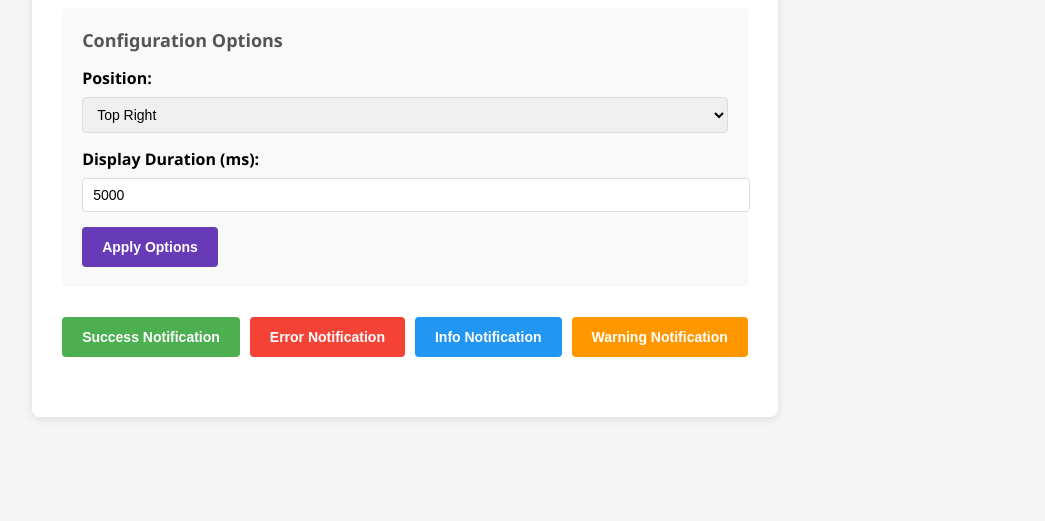
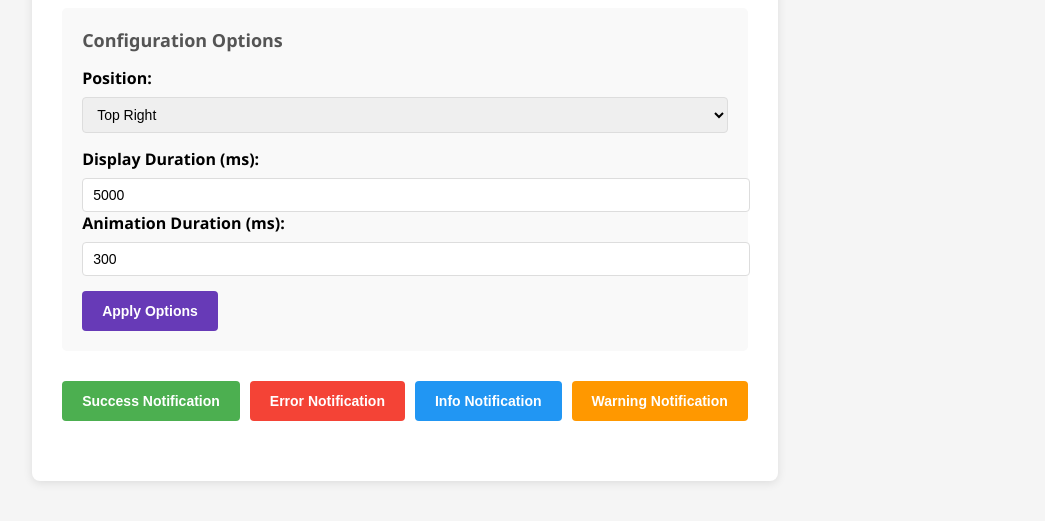
Before and after one commit to yliesn/NotifyJS, a plain HTML site: page index.html in a window 1280 px wide. Both pictures are taken after a click on the button "Apply Options". Shown: the part 125-646 px from the top of the page, without its empty margins (235-1280 px from the left). Drawn offline with Linux system fonts and the light colour scheme.

Commit message:
Updating option demo

```diff
--- a/demo.js
+++ b/demo.js
@@ -31,13 +31,17 @@ document.addEventListener('DOMContentLoaded', function() {
     applyOptionsBtn.addEventListener('click', function() {
         // Get option values
         const position = document.getElementById('position').value;
-        const duration = parseInt(document.getElementById('duration').value);
+        const durationAnimation = parseInt(document.getElementById('durationAnimation').value);
+        const durationDisplay = parseInt(document.getElementById('durationDisplay').value);
+
+
 
         // Create a new instance with updated options
         // We reset the instance to avoid issues with multiple containers
         notifSystem = new NotificationSystem({
             position: position,
-            duration: duration
+            duration: durationDisplay,
+            animationDuration: durationAnimation,
         });
 
         // Display notification to confirm the change
--- a/index.html
+++ b/index.html
@@ -141,7 +141,10 @@
 
             <div class="form-group">
                 <label for="duration">Display Duration (ms):</label>
-                <input type="number" id="duration" value="5000" min="0" step="1000">
+                <input type="number" id="durationDisplay" value="5000" min="0" step="1000">
+
+                <label for="duration">Animation Duration (ms):</label>
+                <input type="number" id="durationAnimation" value="300" min="0" step="50">
             </div>
 
             <button class="apply-btn" id="apply-options">Apply Options</button>
```
